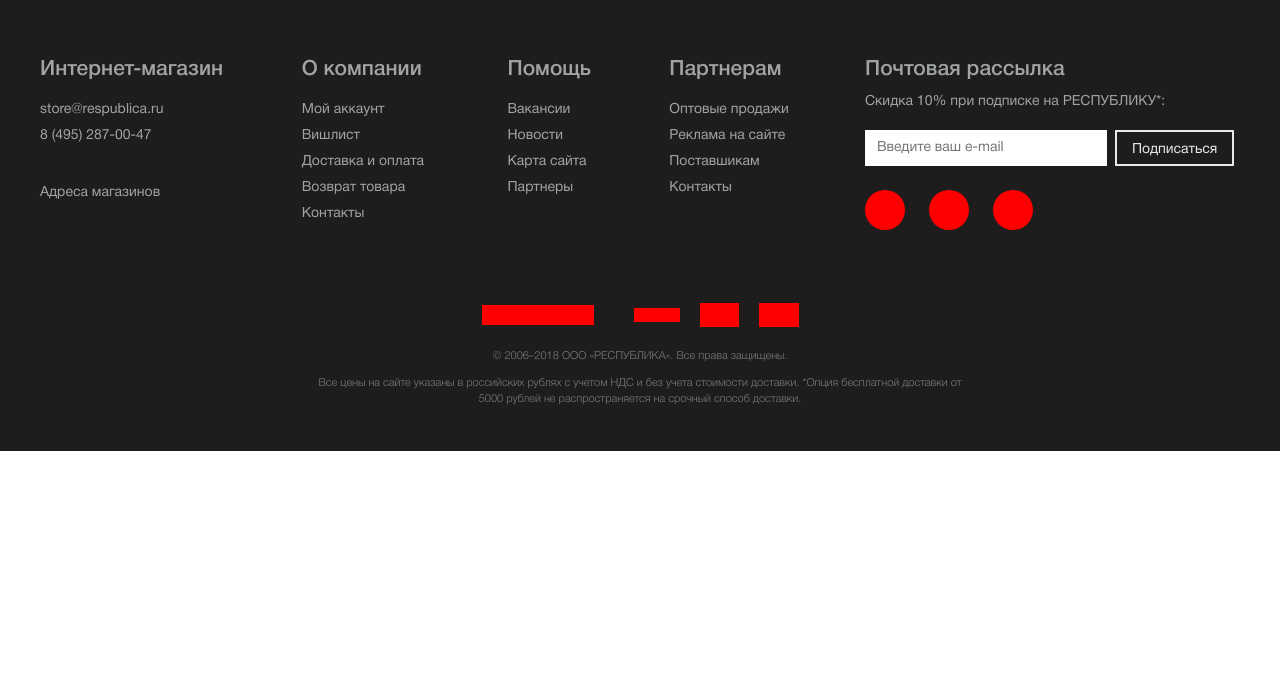
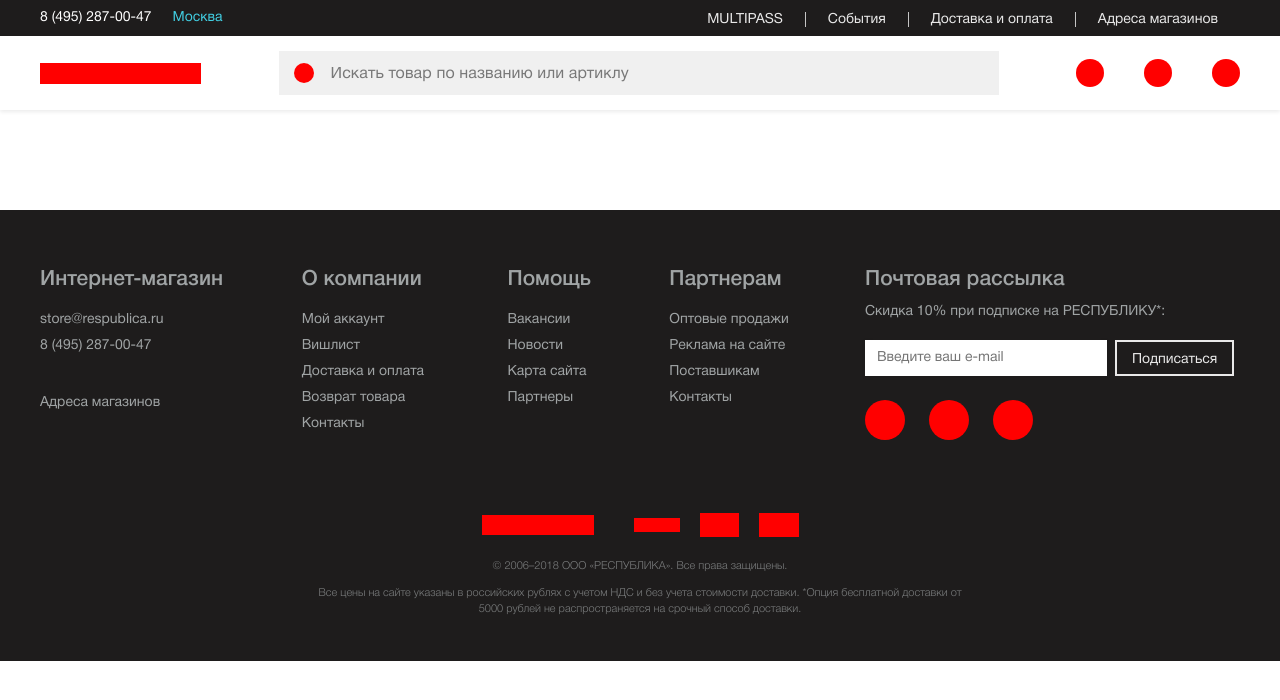
Before and after one commit to daniilgrigoryev/shop-republica-markup, a website: page src/index.html in a window 1280 px wide. Drawn offline with Linux system fonts and the light colour scheme.

Commit message:
header && footer

```diff
--- a/src/index.html
+++ b/src/index.html
@@ -13,9 +13,46 @@
 </head>
 
 <body>
+  <div class="header">
+    <div class="header_top">
+      <div class="wrapper">
+        <div class="header__plush">
+          <div class="header__plush_item flex">
+            <a href="tel:+74952870047" class="small-text-14 color-white">8 (495) 287-00-47</a>
+            <a href="#" class="small-text-14 header__plush__city">Москва</a>
+          </div>
+          <div class="header__plush_item">
+            <ul class="header__top__list flex">
+              <li><a href="#" class="small-text-14">MULTIPASS</a></li>
+              <li><a href="#" class="small-text-14">События</a></li>
+              <li><a href="#" class="small-text-14">Доставка и оплата</a></li>
+              <li><a href="#" class="small-text-14">Адреса магазинов</a></li>
+            </ul>
+          </div>
+        </div>
+      </div>
+    </div>
+    <div class="header_bottom">
+      <div class="wrapper">
+        <div class="search_section">
+          <div class="header__logo"></div>
+          <div class="header__search">
+            <input type="text" class="search_input" placeholder="Искать товар по названию или артиклу">
+          </div>
+          <div class="header__cards">
+            <div class="header__cards__items"></div>
+            <div class="header__cards__items"></div>
+            <div class="header__cards__items"></div>
+          </div>
+        </div>
+      </div>
+    </div>
+  </div>
+
+
   <div class="footer">
     <div class="wrapper">
-      <div class="footer__top">
+      <div class="footer_top">
         <div class="footer__grid">
           <div class="footer__column">
             <h5 class="footer__title">Интернет-магазин</h5>
@@ -27,7 +64,7 @@
                 <li>
                   <a href="tel:+74952870047" class="small-text-14">8 (495) 287-00-47</a>
                 </li>
-                <p class="small-text-14" style="margin-top: 36px;">Адреса магазинов</p>
+                <p class="small-text-14 color-gray" style="margin-top: 36px;">Адреса магазинов</p>
               </ul>
             </div>
           </div>
@@ -72,7 +109,7 @@
           <div class="footer__column">
             <h5 class="footer__title">Почтовая рассылка</h5>
             <div class="footer__description">
-              <p class="small-text-14">Скидка 10% при подписке на РЕСПУБЛИКУ*:</p>
+              <p class="small-text-14 color-gray">Скидка 10% при подписке на РЕСПУБЛИКУ*:</p>
 
               <div class="footer__mailing">
                 <input type="text" class="footer__input small-text-14" placeholder="Введите ваш e-mail">
@@ -87,7 +124,7 @@
           </div>
         </div>
       </div>
-      <div class="footer__bottom">
+      <div class="footer_bottom">
         <di class="footer__partners">
           <div class="footer__partners-item footer__partners-item--sber"></div>
           <div class="footer__partners-item footer__partners-item--mnogo"></div>
@@ -97,8 +134,8 @@
         </di>
         <div class="footer__copyright">
           <div class="footer__copyright-description">
-            <p class="small-text-11">© 2006–2018 ООО «РЕСПУБЛИКА». Все права защищены.</p>
-            <p class="small-text-11">
+            <p class="small-text-11 color-gray">© 2006–2018 ООО «РЕСПУБЛИКА». Все права защищены.</p>
+            <p class="small-text-11 color-gray">
               Все цены на сайте указаны в российских рублях с учетом НДС и без учета стоимости доставки. *Опция бесплатной доставки от <br> 5000 рублей не распространяется на срочный способ доставки.
             </p>
           </div>
--- a/src/styles/main.css
+++ b/src/styles/main.css
@@ -189,6 +189,12 @@ template {
   /* font-family: 'Open Sans', sans-serif; */
   /* font-family: 'Roboto', sans-serif; */
 }
+.color-gray{
+  color: #a0a4a5;
+}
+.color-white{
+  color: #fff;
+}
 .wrapper {
   margin: 0 auto;
   max-width: 1200px;
@@ -204,7 +210,7 @@ template {
   font-stretch: normal;
   line-height: 1.45;
   letter-spacing: normal;
-  color: #a0a4a5;
+  /* color: #a0a4a5; */
 }
 .small-text-14{
   font-family: 'HelveticaNeueCyr';
@@ -214,7 +220,7 @@ template {
   font-stretch: normal;
   line-height: 1.14;
   letter-spacing: normal;
-  color: #a0a4a5;
+
 }
 h5{
   font-family: 'HelveticaNeueCyr';
@@ -229,8 +235,127 @@ h5{
   padding: 0;
   margin: 0;
 }
+.flex{
+  display: flex;
+  justify-content: start;
+  align-items: center;
+}
 
 
+/* common ____ */
+.header{
+  margin-bottom: 100px;
+}
+
+.header_top{
+  background-color: #1e1c1c;
+}
+.header__plush{
+  display: flex;
+  align-items: center;
+  justify-content: space-between;
+  height: 36px;
+}
+.header__plush_item a{
+  text-decoration: none;
+}
+.header__plush__city{
+  font-family: 'HelveticaNeueCyr';
+  color: #42cee2;
+  margin-left: 21px;
+}
+ul.header__top__list{
+  list-style: none;
+  margin: 0;
+  padding: 0;
+}
+.header__top__list li{}
+
+.header__top__list li a{
+  color: #fff;
+  opacity: 0.9;
+  display: inline-block;
+  padding-left: 22px;
+  padding-right: 22px;
+}
+.header__top__list li:not(:nth-child(1)) a{
+  border-left: 1px solid #d8d8d8;
+}
+.header__top__list li a:hover{
+  text-decoration: underline;
+}
+.header_bottom{
+  box-shadow: 0 2px 4px 0 rgba(0, 0, 0, 0.08);
+}
+
+.search_section{
+  display: flex;
+  align-items: center;
+  justify-content: space-between;
+  padding-bottom: 15px;
+  padding-top: 15px;
+}
+.header__logo{
+  width: 161px;
+  height: 21px;
+
+  background: red;
+}
+.header__search{
+  width: 720px;
+  position: relative;
+}
+.header__search::before{
+  content: " ";
+  display: block;
+  position: absolute;
+  left: 15px;
+  width: 20px;
+  top: 12px;
+  height: 20px;
+  background-color: red;
+  border-radius: 100%;
+}
+  .search_input{
+    width: 100%;
+    padding: 0;
+    padding-top: 14px;
+    padding-bottom: 12px;
+    padding-left: 52px;
+
+    background-color: rgba(0, 0, 0, 0.06);
+    font-family: 'HelveticaNeueCyr';
+    border: 0;
+
+    box-sizing: border-box;
+    color: #1e1c1c;
+    font-size: 16px;
+    font-weight: normal;
+    font-style: normal;
+    font-stretch: normal;
+    letter-spacing: 0.1px;
+  }
+
+  .search_input::placeholder{
+    color: #787878;
+  }
+  .search_input:focus{
+    outline: none;
+  }
+.header__cards{
+  display: flex;
+  justify-content: space-between;
+  align-items: center;
+}
+.header__cards__items{
+  width: 28px;
+  height: 28px;
+  background-color: red;
+  border-radius: 100%;
+}
+.header__cards__items:not(:nth-child(1)){
+  margin-left: 40px;
+}
 
 
 
@@ -238,14 +363,13 @@ h5{
 .footer {
   background-color: #1e1c1c;
 }
-.footer__top{
+.footer_top{
   padding-top: 60px;
   padding-bottom: 60px;
 }
 .footer__grid {
   display: grid;
   grid-template-columns: 190px  134px 90px 124px 375px;
-
   justify-content: space-between;
 }
 
@@ -262,6 +386,7 @@ h5{
     margin-top: 5px;
     margin-bottom: 5px;
     display: inline-block;
+    color: #a0a4a5;
   }
   .footer__list li a:hover{
     text-decoration: underline;
@@ -319,7 +444,7 @@ h5{
 }
 
 
-.footer__bottom{
+.footer_bottom{
   padding-bottom: 32px;
 }
   .footer__partners{
```
